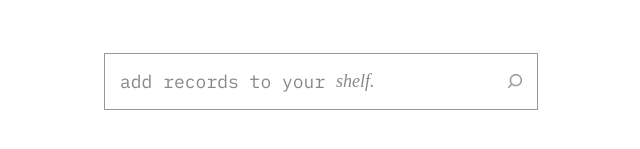
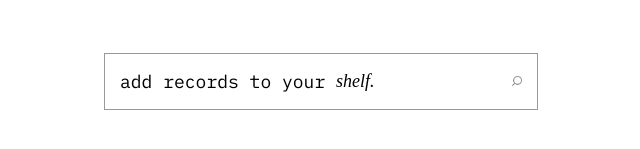
Before and after one commit to quishnu/shelf-app-alpha, a React (Create React App) app: page / in a window 1280 px wide. Shown: the part 359-508 px from the top of the page, without its empty margins (319-959 px from the left). Built offline with nearby package versions, Linux system fonts and the light colour scheme; a web font is replaced by a local one.

Commit message:
Update App.js

```diff
--- a/src/App.js
+++ b/src/App.js
@@ -54,7 +54,7 @@ function App() {
                 transform: 'translateY(-50%)',
                 fontSize: '18px',
                 fontFamily: "'IBM Plex Mono', monospace",
-                color: '#888',
+                color: '#000',
                 pointerEvents: 'none',
                 zIndex: 1,
                 display: 'flex',
@@ -74,7 +74,7 @@ function App() {
               right: '16px',
               top: '50%',
               transform: 'translateY(-50%) scaleX(-1)',
-              width: '14px',
+              width: '10px',
               opacity: 0.5,
               cursor: 'pointer',
               zIndex: 2
```
